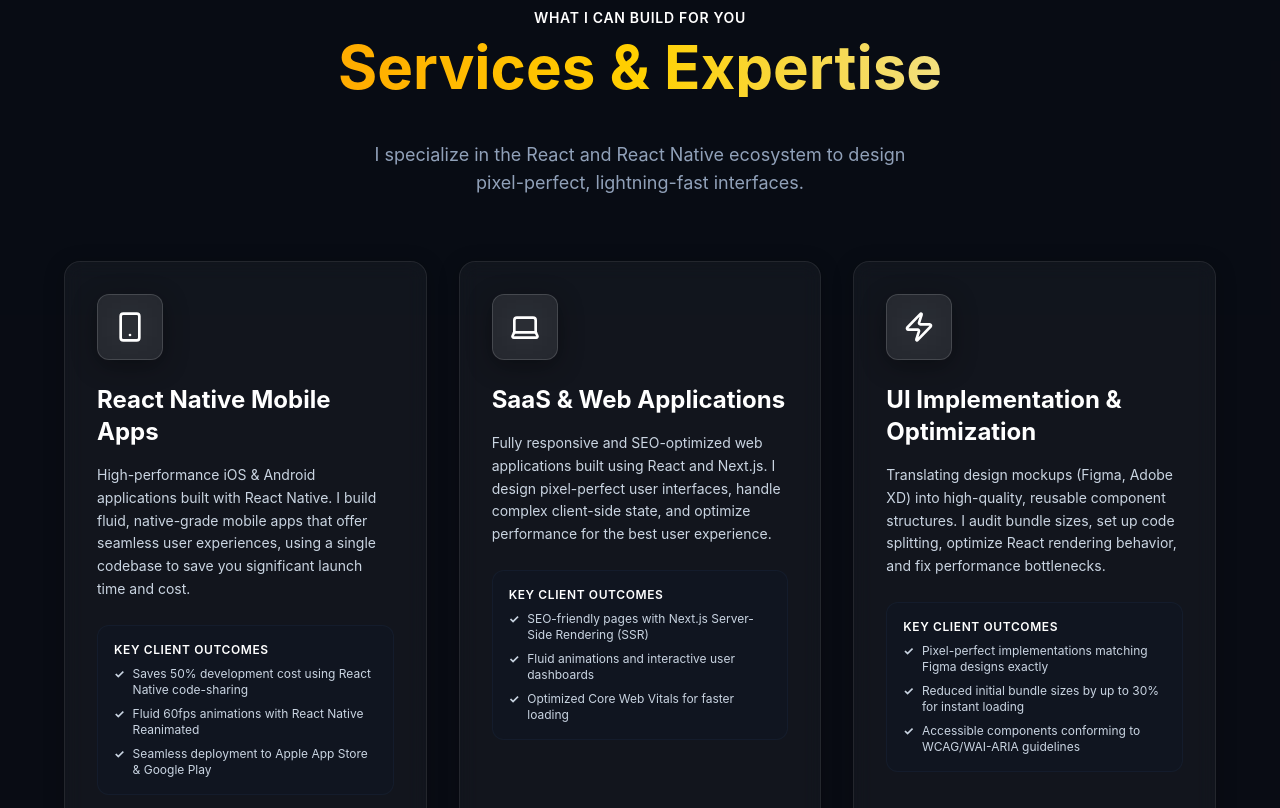
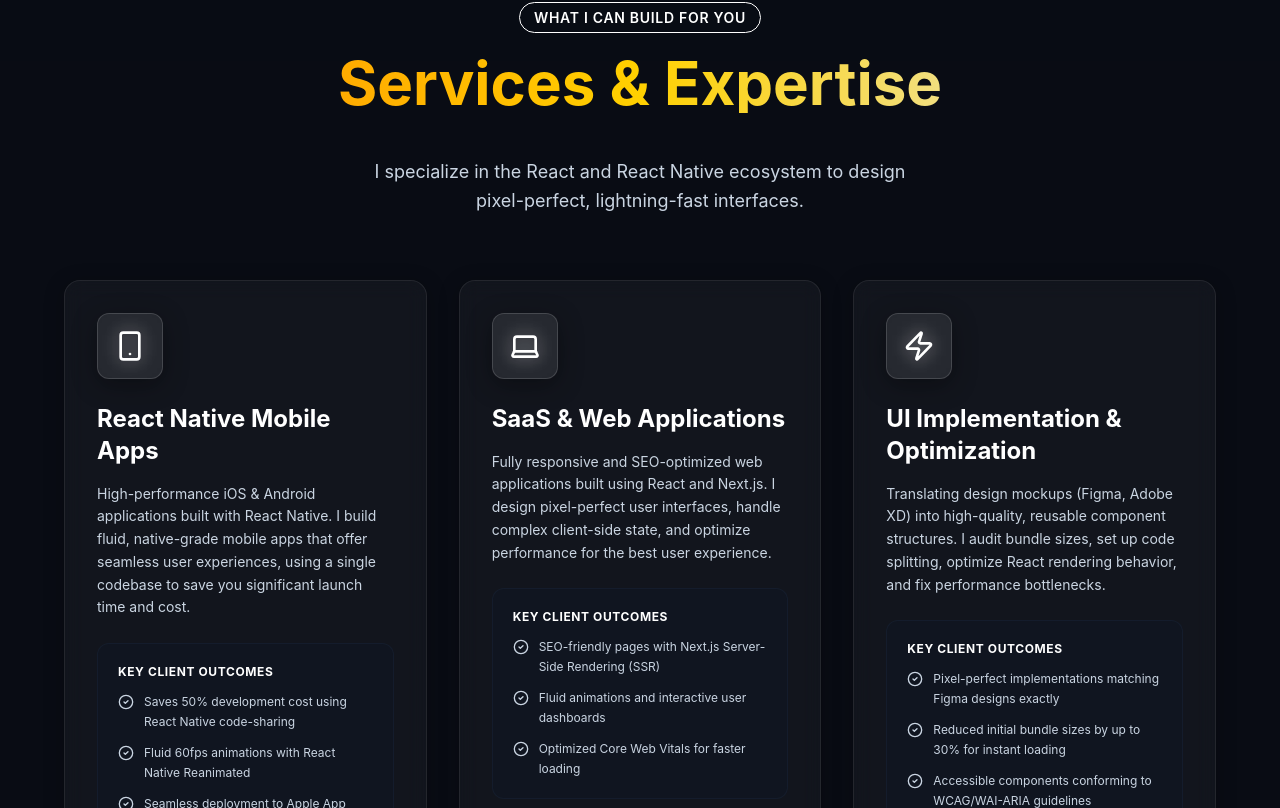
Before and after one commit to dhruv-hingol/p-portfolio, a React (Vite) app: page / in a window 1280 px wide. Shown: the part 1972-2780 px from the top of the page. Built offline with nearby package versions, Linux system fonts and the light colour scheme.

Commit message:
Service section enhancement.

```diff
--- a/src/components/Services.tsx
+++ b/src/components/Services.tsx
@@ -16,52 +16,76 @@ export default function Services() {
     visible: {
       opacity: 1,
       transition: {
-        staggerChildren: 0.2,
+        staggerChildren: 0.15,
       },
     },
   };
 
   const itemVariants = {
-    hidden: { opacity: 0, y: 50 },
+    hidden: { opacity: 0, y: 40 },
     visible: {
       opacity: 1,
       y: 0,
-      transition: { duration: 0.6 },
+      transition: { duration: 0.6, ease: "easeOut" },
     },
   };
 
+  const getHoverStyles = (gradient: string) => {
+    if (gradient.includes("primary")) {
+      return "hover:border-primary-500/40 hover:shadow-[0_0_30px_rgba(255,107,0,0.15)] hover:bg-slate-900/10";
+    } else if (gradient.includes("accent")) {
+      return "hover:border-accent-500/40 hover:shadow-[0_0_30px_rgba(255,208,0,0.12)] hover:bg-slate-900/10";
+    } else {
+      return "hover:border-secondary-500/40 hover:shadow-[0_0_30px_rgba(139,148,158,0.12)] hover:bg-slate-900/10";
+    }
+  };
+
   return (
-    <section id="services" className="section-container bg-slate-950/20">
+    <section id="services" className="section-container bg-slate-950/20 relative overflow-hidden">
+      {/* Background Ambient Glows */}
+      <div className="absolute inset-0 overflow-hidden pointer-events-none z-0">
+        <div className="absolute top-1/4 left-1/2 -translate-x-1/2 w-[500px] h-[500px] bg-gradient-radial from-primary-500/5 to-transparent blur-3xl opacity-60" />
+        <div className="absolute bottom-1/4 left-1/3 w-[300px] h-[300px] bg-gradient-radial from-accent-500/5 to-transparent blur-2xl opacity-45" />
+      </div>
+
       <motion.div
         ref={ref}
         variants={containerVariants}
         initial="hidden"
         animate={inView ? "visible" : "hidden"}
-        className="max-w-6xl mx-auto w-full"
+        className="max-w-6xl mx-auto w-full z-10 relative"
       >
         {/* Section Title */}
         <motion.div variants={itemVariants} className="text-center mb-16">
-          <span className="text-primary-400 text-sm font-semibold tracking-wider uppercase">
+          <span className="text-primary-400 text-sm font-semibold tracking-wider uppercase bg-primary-500/5 border border-primary-500/10 px-3.5 py-1.5 rounded-full select-none">
             {servicesSection.badge}
           </span>
-          <h2 className="text-5xl md:text-6xl font-bold gradient-text mt-2 mb-4">
+          <h2 className="text-5xl md:text-6xl font-bold gradient-text mt-6 mb-4">
             {servicesSection.title}
           </h2>
           <div className="w-24 h-1 bg-gradient-to-r from-primary-500 to-accent-500 mx-auto rounded-full" />
-          <p className="text-slate-400 mt-6 text-lg max-w-xl mx-auto">
+          <p className="text-slate-300 mt-6 text-lg max-w-xl mx-auto leading-relaxed">
             {servicesSection.description}
           </p>
         </motion.div>
 
         {/* Services Grid */}
-        <div className="grid lg:grid-cols-3 md:grid-cols-2 gap-8">
+        <div className="grid lg:grid-cols-3 md:grid-cols-2 gap-8 items-stretch">
           {servicesSection.services.map((service) => {
             const Icon = (LucideIcons[service.iconName as keyof typeof LucideIcons] || LucideIcons.HelpCircle) as React.ComponentType<any>;
+            const gradientColor = service.gradient.includes("primary")
+              ? "primary"
+              : service.gradient.includes("accent")
+              ? "accent"
+              : "secondary";
+
             return (
               <motion.div
                 key={service.title}
                 variants={itemVariants}
-                className="glass-card rounded-2xl p-8 hover-lift group relative overflow-hidden flex flex-col justify-between"
+                className={`glass-card rounded-2xl p-8 hover-lift group relative overflow-hidden flex flex-col justify-between transition-all duration-300 border border-slate-800/80 ${getHoverStyles(
+                  service.gradient,
+                )}`}
               >
                 {/* Colored Top Accent */}
                 <div
@@ -69,15 +93,16 @@ export default function Services() {
                 />
 
                 <div>
-                  {/* Icon Block */}
+                  {/* Icon Block with scale & rotation anim on hover */}
                   <div
-                    className={`inline-flex p-4 rounded-xl glass-card-strong mb-6 bg-gradient-to-br ${service.gradient} bg-opacity-10`}
+                    className={`inline-flex p-4 rounded-xl glass-card-strong mb-6 bg-gradient-to-br ${service.gradient} bg-opacity-10 group-hover:scale-110 group-hover:rotate-3 transition-transform duration-300 relative overflow-hidden`}
                   >
-                    <Icon className="w-8 h-8 text-white" />
+                    <div className="absolute inset-0 bg-white/5 opacity-0 group-hover:opacity-100 transition-opacity duration-300" />
+                    <Icon className="w-8 h-8 text-white relative z-10 drop-shadow-[0_0_8px_rgba(255,255,255,0.4)]" />
                   </div>
 
                   {/* Title */}
-                  <h3 className="text-2xl font-bold text-white mb-4">
+                  <h3 className="text-2xl font-bold text-white mb-4 group-hover:text-primary-300 transition-colors duration-300">
                     {service.title}
                   </h3>
 
@@ -87,14 +112,14 @@ export default function Services() {
                   </p>
 
                   {/* Key Benefits */}
-                  <div className="mb-6 bg-slate-900/30 rounded-xl p-4 border border-slate-800/40">
-                    <h4 className="text-xs font-semibold text-accent-400 uppercase tracking-wider mb-2">
+                  <div className={`mb-6 bg-slate-900/30 rounded-xl p-5 border border-slate-800/40 group-hover:border-${gradientColor}-500/10 transition-colors duration-300`}>
+                    <h4 className={`text-xs font-bold uppercase tracking-wider mb-3 text-${gradientColor}-400`}>
                       Key Client Outcomes
                     </h4>
-                    <ul className="space-y-2">
+                    <ul className="space-y-3">
                       {service.benefits.map((benefit, idx) => (
-                        <li key={idx} className="flex items-start gap-2 text-slate-300 text-xs">
-                          <span className="text-primary-400 font-bold">✓</span>
+                        <li key={idx} className="flex items-start gap-2.5 text-slate-300 text-xs leading-relaxed">
+                          <LucideIcons.CheckCircle2 className={`w-4 h-4 text-${gradientColor}-400 shrink-0 mt-0.5 drop-shadow-[0_0_4px_rgba(var(--tw-color-opacity))]`} />
                           <span>{benefit}</span>
                         </li>
                       ))}
@@ -104,11 +129,11 @@ export default function Services() {
 
                 {/* Technologies Tag list */}
                 <div>
-                  <div className="flex flex-wrap gap-1.5 pt-4 border-t border-slate-800/50">
+                  <div className="flex flex-wrap gap-2 pt-5 border-t border-slate-800/40">
                     {service.techs.map((tech) => (
                       <span
                         key={tech}
-                        className="glass-card-strong px-2.5 py-1 rounded-full text-[10px] md:text-xs text-slate-300 font-medium"
+                        className={`glass-card-strong px-3 py-1.5 rounded-full text-[10px] md:text-xs text-slate-350 font-medium border border-slate-800/30 hover:text-white hover:border-${gradientColor}-500/40 hover:bg-${gradientColor}-500/5 transition-all duration-300 cursor-default select-none`}
                       >
                         {tech}
                       </span>
```
